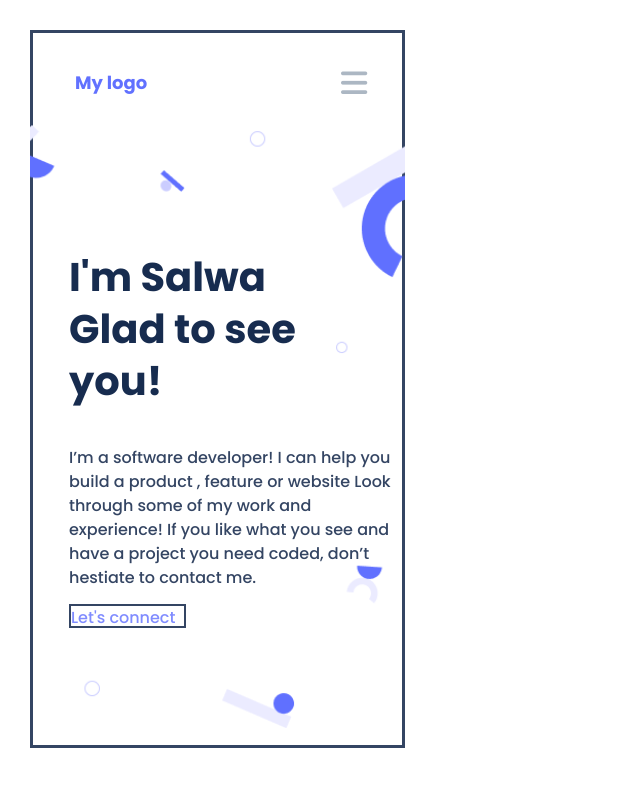
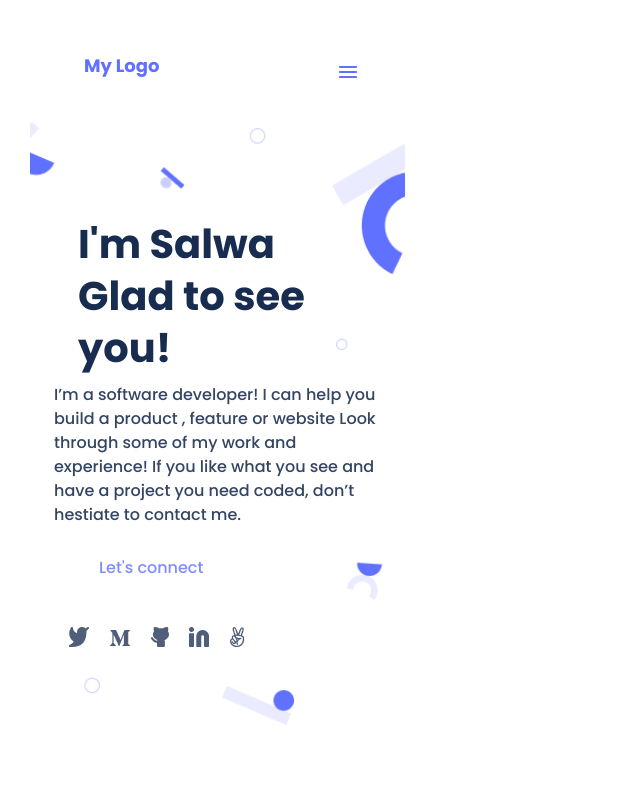
Before and after one commit to Salwa99/Portfolio, a website: page index.html in a window 1280 px wide. Shown: the whole page, without its empty margins (0-640 px from the left). Drawn offline with Linux system fonts and the light colour scheme.

Commit message:
adding changing to html/css

```diff
--- a/index.html
+++ b/index.html
@@ -10,7 +10,7 @@
     <title>Portfolio</title>
     <style>
         .info{
-            background: url("header-shapes mobile.png");
+            background: url("style/img/header-shapes\ mobile.png");
             background-size: cover;
             display: flex;
             flex-direction: column;
@@ -28,46 +28,40 @@
 <body>
     <header>
         <nav>
-            <input type="checkbox" id="check">
-            <a href="#" class="checkbtn">
-                <i class="fas fa-bars"></i>
-            </a>
-            <a href="#" class="logo">My logo</a>
-            <ul>
-                <li><a href="#">Portfolio</a></li>
-                <li><a href="#">About</a></li>
-                <li><a href="#">Contact</a></li>
-            </ul>
+            <div class="logo">
+                <h3 class="myLogo">
+                    <a href="#Home">My Logo</a>
+                </h3>
+            </div>
+            <div class="hamburger">
+                <a href="#"><img src="style/img/hamburger-vactors.png" class="hamburger-img"></a>
+            </div>
         </nav>
     </header>
 
     <section class="info">
-        <h1 class="title">I'm Salwa <br>Glad to see you!</h1>
-        <p class="presentation">I’m a software developer! I can help you build a product , feature or
+        <div class="title">
+            <h1>I'm Salwa <br>Glad to see you!</h1>
+        </div>
+        <div class="presentation">
+            <p class="intro">I’m a software developer! I can help you build a product , feature or
                 website Look through some of my work and experience! If you like what
                 you see and have a project you need coded, don’t hestiate to contact
                 me.
             </p>
-        <p class="connect">Let's connect</p>
+        </div>
+        <div class="connect">
+            <a href="#"><p class="connect-link">Let's connect</p></a>
+        </div>
+        <div class="icons">
             <ul class="social-icons">
-                <li>img
-                    <a href="#">
-                        <img src="style/img/twitter.png" alt="twitter icon"/>
-                    </a>
-                </li>
+                    <li><a href="#"><img src="style/img/twitter.png" alt="twitter icon"/></a></li>
                     <li><a href="#"><img src="style/img/m.png" alt="m icon"/></a></li>
                     <li><a href="#"><img src="style/img/github.png" alt="github icon"/></a></li>
-                <li><a href="#"><img src="style/img/linkedin.png" alt="linkedin icon"/></a></li>
+                    <li><a href="#"><img src="style/img/linkedin .png" alt="linkedin icon"/></a></li>
                     <li><a href="#"><img src="style/img/v.png" alt="v icon"/></a></li>
             </ul>
-        <ul class="links">
-            <li>
-
-                    <img src="style/img/linkedin.png" alt="">
-
-            </li>
-
-        </ul>
+        </div>
     </section>
 </body>
 </html>
--- a/style/style.css
+++ b/style/style.css
@@ -14,16 +14,25 @@
 body {
   width: 375px;
   height: 718px;
-  border: 3px solid#344563;
 }
 
-a.logo {
+.logo {
+  display: flex;
+  flex-direction: row;
+  align-items: center;
+  padding: 10px 12px 10px 12px;
+  position: absolute;
+  width: 100px;
+  height: 40px;
+  left: 12px;
+  top: calc(50% - 40px / 2);
+}
+
+.logo .myLogo a {
+  margin-top: -34px;
+  margin-left: -30px;
   width: 76px;
   height: 20px;
-  position: absolute;
-  top: 10px;
-  left: 12px;
-  font-family: 'Poppins', sans-serif;
   font-style: normal;
   font-weight: 700;
   font-size: 18px;
@@ -37,10 +46,46 @@ a.logo {
   flex-grow: 0;
 }
 
-nav {
+.hamburger {
+  margin-top: -45px;
+  margin-right: 120px;
+  width: 24px;
+  height: 24px;
+  flex: none;
+  order: 0;
+  flex-grow: 0;
+  float: right;
+}
+
+.title {
+  margin-top: -45px;
+  margin-left: -30px;
+  padding-left: 24px;
+  padding-right: 24px;
+}
+
+.title h1 {
+  align-items: center;
+  width: 327px;
+  height: 150px;
+  font-style: normal;
+  font-weight: 700;
+  font-size: 40px;
+  line-height: 52px;
+  color: hsl(218, 54%, 20%);
+  display: flex;
+  flex: none;
+  order: 0;
+  flex-grow: 0;
+}
+
+.presentation {
   width: 327px;
   height: 146px;
-  font-family: 'Poppins', sans-serif;
+  margin-left: -30px;
+}
+
+.presentation .intro {
   font-style: normal;
   font-weight: 400;
   font-size: 16px;
@@ -51,123 +96,34 @@ nav {
   flex-grow: 0;
 }
 
-ul {
-  position: fixed;
-  width: 100%;
-  height: 100vh;
-  top: 80px;
-  left: -100%;
-  text-align: center;
-  transition: all 0.5s;
+.intro .connect {
+  width: 117px;
+  height: 24px;
+  margin-left: -30px;
+  padding-top: 10px;
 }
 
-nav ul {
-  float: right;
-  margin-right: 20px;
-}
-
-nav ul li {
-  display: inline-block;
-  line-height: 80px;
-  margin: 0 5px;
-}
-
-nav ul li a {
-  color: #344563;
-  font-size: 17px;
-  text-transform: capitalize;
-  font-family: 'Poppins', sans-serif;
+.connect .connect-link {
   font-style: normal;
   font-weight: 500;
-  line-height: 20px;
-  display: flex;
-  align-items: center;
-  text-align: center;
+  font-size: 16px;
+  line-height: 24px;
+  color: hsl(234, 100%, 75%);
   flex: none;
   order: 0;
   flex-grow: 0;
 }
 
-.checkbtn {
-  font-size: 30px;
-  color: hsl(211, 16%, 72%);
-  float: right;
-  width: 9px;
-  height: 9px;
-  margin-right: 70px;
-  margin-top: -25px;
-  cursor: pointer;
-  display: none;
-  display: block;
+.icons {
+  margin-left: -60px;
 }
 
-#check {
-  display: none;
-}
-
-#check:checked ~ ul {
-  left: 0;
-}
-
-.title {
-  width: 327px;
-  height: 150px;
-  font-family: 'Poppins', sans-serif;
-  font-style: normal;
-  font-weight: 700;
-  font-size: 40px;
-  line-height: 52px;
+.social-icons {
+  height: 20px;
   display: flex;
+  margin: 0.5rem 0;
   align-items: center;
-  color: hsl(218, 54%, 20%);
-  flex: none;
-  order: 0;
-  flex-grow: 0;
-}
-
-.presentation {
-  margin-top: 30px;
-  width: 327px;
-  height: 146px;
-  font-family: 'Poppins', sans-serif;
-  font-style: normal;
-  font-weight: 400;
-  font-size: 16px;
-  line-height: 24px;
-  color: #344563;
-  flex: none;
-  order: 1;
-  flex-grow: 0;
-}
-
-.connect {
-  display: flex;
-  flex-direction: column;
-  align-items: flex-start;
-  padding: 0px;
-  gap: 16px;
-  width: 117px;
-  height: 24px;
-  flex: none;
-  order: 2;
-  flex-grow: 0;
-  font-family: 'Poppins', sans-serif;
-  font-style: normal;
-  font-weight: 500;
-  font-size: 16px;
-  line-height: 24px;
-  color: hsl(234, 100%, 75%);
-  border: 2px solid #344563;
-}
-
-.social-icons{
-  display: flex;
-  gap: 2em;
-  padding-left: 0;
-  border: 1px ;
-  border-color: black;
-}
-
-.social-icons li {
+  justify-content: space-between;
+  width: 11rem;
   list-style: none;
 }
```
Also changed, not shown: style/img/hamburger-vactors.png (added), style/img/header-shapes mobile.png (renamed from header-shapes mobile.png), style/img/header-shapes mobile@2x.png (renamed from header-shapes mobile@2x.png), style/img/linkedin .png (added), style/img/linkedin.png (deleted), style/img/mobile-bg.png (deleted). Lines whose indentation alone changed are shown as unchanged.
